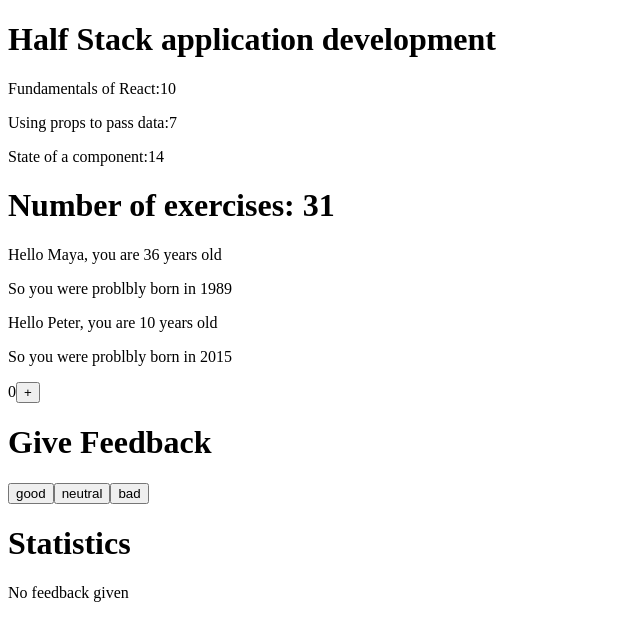
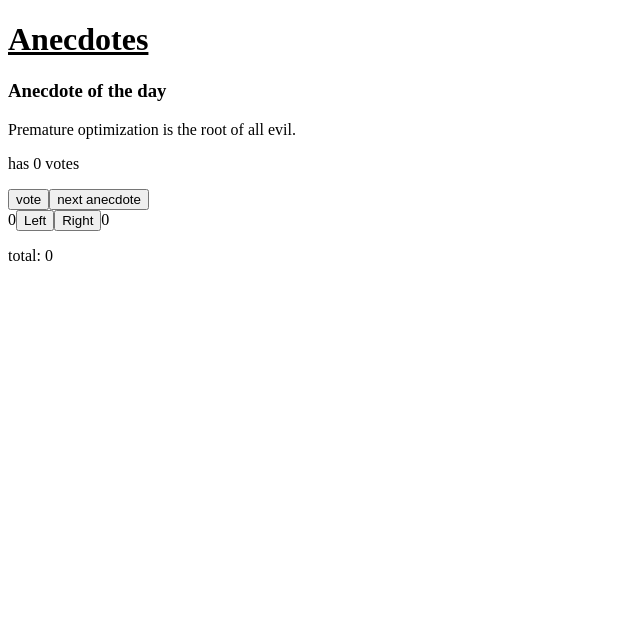
Before and after one commit to JfuseCodes/Courses, a React (Vite) app in the folder Full Stack Open/Part 1/Part1/Part1/: page / in a window 1280 px wide. Shown: the top 640 px of the page, without its empty margins (0-640 px from the left). Built offline with nearby package versions, Linux system fonts and the light colour scheme.

Commit message:
Part 1: 90% complete

```diff
--- a/Full Stack Open/Part 1/Part1/Part1/src/App.jsx
+++ b/Full Stack Open/Part 1/Part1/Part1/src/App.jsx
@@ -1,80 +1,19 @@
-import {NameExample, CounterExample } from "./components/example"
+import {NameExample, CounterExample, LeftRightClickExample, HandlingArrayExample, AsynchronousUpdate, ResetToZeroExample } from "./components/example"
 import { Feedback } from "./components/Feedback"
+import CourseInfo from "./components/CourseInfo"
+import Anecdotes from "./components/Anecdotes"
 
-const Hello = props => {
-  return(
-    <div>
-      <p>
-        Hello {props.name}, you are {props.age} years old
-      </p>
-    </div>
-  )
-}
-
-const Header = props => {
+const App = () => {
 
   return (
-    <header>
-      <h1>{props.text}</h1>
-    </header>
-  )
-}
-
-const Part = props => {
-  return (
-    <p>{props.partNumber}:{props.exerciseCount}</p>
-  )
-}
-
-const Content = (props) => {
-  const content = props.contentToRender.map(obj => <Part key={obj.id} partNumber={obj.name} exerciseCount={obj.exercises}/>)
-  return (
     <div>
-      {content}
-    </div>
-  )
-}
-
-
-const Total = props => {
-  console.log(props)
-
-  return (
-    <footer>
-      <h1>Number of exercises: {props.total[0].exercises + props.total[1].exercises + props.total[2].exercises}</h1>
-    </footer>
-  )
-}
-
-const App = () => {
-  const course = "Half Stack application development";
-
-  const parts = [
-    {
-      id: 1,
-      name: "Fundamentals of React",
-      exercises: 10
-    },
-    {
-      id: 2,
-      name: "Using props to pass data",
-      exercises: 7
-    },
-    {
-    id: 3,
-    name: 'State of a component',
-    exercises: 14
-  }]
-
-  return (
-     <div>
-      <Header text = {course} />
-      <Content contentToRender ={parts}/>
-      <Total total={parts}/>
-
-      <NameExample />
-      <CounterExample />
-      <Feedback />
+      {/* <CourseInfo /> */}
+      {/* <Feedback /> */}
+      <Anecdotes />
+      {/* <HandlingArrayExample /> */}
+      {/* <AsynchronousUpdate /> */}
+      {/* <ResetToZeroExample />  */}
+      <AsynchronousUpdate/>
     </div>
   )
 }
--- /dev/null
+++ b/Full Stack Open/Part 1/Part1/Part1/src/components/Anecdotes.jsx
@@ -0,0 +1,101 @@
+import { useState } from "react"
+
+const AnecdotesOfTheDay = ({anecdotes, selected, votes, handleVote, handleNextAnecdote,}) => {
+
+    return (
+    <div>
+        <header><u><h1>Anecdotes</h1></u></header>
+        <h3>Anecdote of the day</h3>
+        <p>{anecdotes[selected]}</p>
+        <p>has {votes[selected]} {votes[selected] == 1 ? `vote` : `votes`}</p>
+        <button onClick={handleVote}>vote</button>
+        <button onClick={handleNextAnecdote}>next anecdote</button>
+    </div>
+    )
+}
+
+const MostVotes = ({maxNumber}) => {
+
+    return (
+    <div>
+        <header>
+            <h3>Anecdote with most votes</h3>
+        </header>
+        <section>
+            <p></p>
+            <p>has {maxNumber} votes</p>
+        </section>
+    </div>)
+}
+
+const Anecdotes = () => {
+    const getRandomIntInclusive = (min,max) => {
+        min = Math.ceil(min);
+        max = Math.floor(max);
+        return Math.floor(Math.random() * (max - min + 1)) + min
+  }
+
+    const anecdotes = [
+    'If it hurts, do it more often.',
+    'Adding manpower to a late software project makes it later!',
+    'The first 90 percent of the code accounts for the first 90 percent of the development time...The remaining 10 percent of the code accounts for the other 90 percent of the development time.',
+    'Any fool can write code that a computer can understand. Good programmers write code that humans can understand.',
+    'Premature optimization is the root of all evil.',
+    'Debugging is twice as hard as writing the code in the first place. Therefore, if you write the code as cleverly as possible, you are, by definition, not smart enough to debug it.',
+    'Programming without an extremely heavy use of console.log is same as if a doctor would refuse to use x-rays or blood tests when diagnosing patients.',
+    'The only way to go fast, is to go well.'
+  ]
+
+
+  const [ votes, setVote ] = useState({
+    0: 0,
+    1: 0,
+    2: 0,
+    3: 0,
+    4: 0,
+    5: 0,
+    6: 0,
+    7: 0
+  });
+  const [maxNumber, setMaxNumber] = useState(0);
+
+ {/*
+    PSUEDOCODE:
+
+    WHen i click vote for the current quote, the current quotes vote increase
+    automatically the checker checks each anecdote and its votes, the one with the most gets displayed
+    */}
+
+
+    const checkHighNumbers = () => {
+        if(maxNumber > 0){
+            for(let i =0;i <= anecdotes.length - 1;i++) {
+            // console.log(Object.keys(votes))
+            // console.log(Object.values(votes))
+            console.log(votes[i])
+            votes[i] == maxNumber ? console.log(`highest vote is: ${votes[i].key}`) : console.log('not found')
+            // Object.values(votes) == maxNumber ? console.log('max number found!') : console.log('not quite')
+            // if(maxNumber && Object.keys(votes).values == maxNumber) console.log('max number found')
+        }
+    }}
+
+    checkHighNumbers()
+
+  const [ selected, setSelected ] = useState(getRandomIntInclusive(0, anecdotes.length - 1));
+  const handleVote = () => {
+    setVote({...votes, [selected]: votes[selected] + 1 })
+    const updatedVote = maxNumber + 1
+    setMaxNumber(Math.max(...Object.values(votes)))
+    console.log(`maxVote: ${maxNumber}`)
+  }
+  const handleNextAnecdote = () => selected == anecdotes.length - 1 ? setSelected(0) : setSelected(selected + 1)
+
+
+    return (
+        <div>
+            <AnecdotesOfTheDay anecdotes={anecdotes} selected={selected} votes={votes} handleVote={handleVote} handleNextAnecdote={handleNextAnecdote}/>
+            {maxNumber > 0 ? <MostVotes maxNumber={maxNumber}/> : ''}
+        </div>
+    )
+}
+export default Anecdotes
--- /dev/null
+++ b/Full Stack Open/Part 1/Part1/Part1/src/components/CourseInfo.jsx
@@ -0,0 +1,61 @@
+const Header = ({headerText_Style}) => {
+
+  return (
+    <header>{headerText_Style}</header>
+  )
+}
+
+const Part = props => {
+  return (
+    <p>{props.partNumber}:{props.exerciseCount}</p>
+  )
+}
+
+const Content = (props) => {
+  const content = props.contentToRender.map(obj => <Part key={obj.id} partNumber={obj.name} exerciseCount={obj.exercises}/>)
+  return (
+    <div>
+      {content}
+    </div>
+  )
+}
+
+
+const Total = props => {
+  return (
+    <footer>
+      <h3>Number of exercises: {props.total[0].exercises + props.total[1].exercises + props.total[2].exercises}</h3>
+    </footer>
+  )
+}
+
+const CourseInfo = () => {
+const course = "Half Stack application development";
+
+  const parts = [
+    {
+      id: 1,
+      name: "Fundamentals of React",
+      exercises: 10
+    },
+    {
+      id: 2,
+      name: "Using props to pass data",
+      exercises: 7
+    },
+    {
+    id: 3,
+    name: 'State of a component',
+    exercises: 14
+  }]
+    return (
+        <div>
+            <u><h1>Course Info</h1></u>
+            <Header headerText_Style ={<h2>{course}</h2>} />
+            <Content contentToRender={parts}/>
+            <Total total={parts} />
+        </div>
+    )
+}
+
+export default CourseInfo
--- a/Full Stack Open/Part 1/Part1/Part1/src/components/Feedback.jsx
+++ b/Full Stack Open/Part 1/Part1/Part1/src/components/Feedback.jsx
@@ -17,9 +17,10 @@ const FeedbackButton = ({text, clickCounter, count, averageCalc, average}) => {
 const StatisticLine = ({text, value}) => {
 
     return (
-        <div>
-            <p>{text}:{value}</p>
-        </div>
+        <tr>
+            <td>{text}:</td>
+            <td>{value}</td>
+        </tr>
     )
 }
 
@@ -28,20 +29,19 @@ const Statistics = ({good, neutral, bad, average}) => {
 
     return (
         <div>
-
             <table>
                 <tbody>
                     <tr>
-                        <td>statistics</td>
+                        <th>statistics</th>
                     </tr>
+                    <StatisticLine text={"good"} value={good} />
+                    <StatisticLine text={"neutral"} value={neutral} />
+                    <StatisticLine text={"bad"} value={bad} />
+                    <StatisticLine text={"all"} value={total} />
+                    <StatisticLine text={"average"} value={average/3} />
+                    <StatisticLine text={"positive"} value={`${(good/total) * 100}%`} />
                 </tbody>
             </table>
-            <StatisticLine text={"good"} value={good} />
-            <StatisticLine text={"neutral"} value={neutral} />
-            <StatisticLine text={"bad"} value={bad} />
-            <StatisticLine text={"all"} value={total} />
-            <StatisticLine text={"average"} value={average/3} />
-            <StatisticLine text={"positive"} value={`${(good/total) * 100}%`} />
         </div>
     )
 }
@@ -56,27 +56,26 @@ const Feedback = () => {
 
     return( (bad + neutral + good) == 0 ?
     <div>
-        <h1>Give Feedback</h1>
+        <u><h1>UniCafe</h1></u>
+        <h3>Give Feedback</h3>
         <FeedbackButton text={"good"} clickCounter={setGood} count={good} averageCalc={setAverage} average={average}/>
         <FeedbackButton text={"neutral"} clickCounter ={setNeutral} count={neutral} averageCalc={setAverage} average={average}/>
         <FeedbackButton text={"bad"} clickCounter = {setBad} count={bad} averageCalc={setAverage} average={average}/>
-        <h1>Statistics</h1>
+        <h3>Statistics</h3>
         <p>No feedback given</p>
     </div>
 
         :
 
     <div>
-        <h1>Give Feedback</h1>
+        <u><h1>UniCafe</h1></u>
+        <h3>Give Feedback</h3>
         <FeedbackButton text={"good"} clickCounter={setGood} count={good} averageCalc={setAverage} average={average}/>
         <FeedbackButton text={"neutral"} clickCounter ={setNeutral} count={neutral} averageCalc={setAverage} average={average}/>
         <FeedbackButton text={"bad"} clickCounter = {setBad} count={bad} averageCalc={setAverage} average={average}/>
         <Statistics good={good} bad = {bad} neutral={neutral} average={average}/>
     </div>
     )
-
-
-
 }
 
 export {Feedback}
--- a/Full Stack Open/Part 1/Part1/Part1/src/components/example.jsx
+++ b/Full Stack Open/Part 1/Part1/Part1/src/components/example.jsx
@@ -29,7 +29,7 @@ const NameExample = () => {
     )
 }
 
-const CounterExample = (props) => {
+const CounterExample = () => {
 
     const [ counter, setCounter ] = useState(0)
 
@@ -46,7 +46,138 @@ const CounterExample = (props) => {
     )
 }
 
+const LeftRightClickExample = () => {
+    //State Example 1
+    // const [ left, setLeft ] = useState(0)
+    // const [ right, setRight ] = useState(0)
+
+    //State Example 2
+    const [ clicks, setClicks ] = useState({
+        left: 0,
+        right: 0
+    })
+
+    /*{
+    ...clicks
+     -> creates a new object that has copies of all of the properties of the clicks object
+     -> creates copy of clicks object
+        }*/
+
+    // const handleLeftClick = () => {
+    //     const newClicks = {
+    //         ...clicks,
+    //         left: clicks.left + 1,
+
+    //     }
+    //     setClicks(newClicks)
+    // }
+
+    // const handleRightClick = () => {
+    //     const newClicks = {
+    //         ...clicks,
+    //         right: clicks.right + 1,
+
+    //     }
+    //     setClicks(newClicks)
+    // }
+
+    //State Example 3 -> simpler event handler function
+    const handleLeftClick = () => setClicks({...clicks, left: clicks.left + 1})
+    const handleRightClick = () => setClicks({...clicks, right: clicks.right + 1})
+
+
+
+    return (
+        <div>
+            {clicks.left}
+            <button onClick={handleLeftClick}>Left</button>
+            <button onClick={handleRightClick}>Right</button>
+            {clicks.right}
+        </div>
+    )
+}
+
+const HandlingArrayExample = () => {
+
+    const [ left, setLeft ] = useState(0)
+    const [ right, setRight ] = useState(0)
+    const [allClicks, setAll ] = useState([])
+
+    const handleLeftClick = () => {
+        setAll(allClicks.concat('L'))
+        setLeft(left + 1)
+    }
+
+    const handleRightClick = () => {
+        setAll(allClicks.concat('R'))
+        setRight(right + 1)
+    }
+
+    return (
+        <div>
+            {left}
+            <button onClick={handleLeftClick}>Left</button>
+            <button onClick={handleRightClick}>Right</button>
+            {right}
+            <p>{allClicks.join(' ')}</p>
+        </div>
+    )
+}
+
+const AsynchronousUpdate = () => {
+    const [ left, setLeft ] = useState(0)
+    const [ right, setRight ] = useState(0)
+    const [allClicks, setAll ] = useState([])
+    const [ total, setTotal ] = useState(0)
+
+    const handleLeftClick = () => {
+        setAll(allClicks.concat('L'))
+        const updatedLeft = left + 1
+        setLeft(left + 1)
+        setTotal(updatedLeft + right )
+    }
+
+    const handleRightClick = () => {
+        setAll(allClicks.concat('R'))
+        const updatedRight = right + 1
+        setRight(right + 1)
+        setTotal(updatedRight + left)
+    }
+
+
+
+    return(
+         <div>
+            {left}
+            <button onClick={handleLeftClick}>Left</button>
+            <button onClick={handleRightClick}>Right</button>
+            {right}
+            <p>{allClicks.join(' ')}</p>
+            <p>total: {total}</p>
+        </div>
+    )
+}
+
+const ResetToZeroExample = () => {
+    const [ value, setValue ] = useState(10)
+
+    const reset = () => {
+        setValue(0)
+    }
+
+    return (
+        <div>
+            {value}
+            <button onClick={reset}>reset to Zero</button>
+        </div>
+    )
+}
+
 export {
     NameExample,
-    CounterExample
+    CounterExample,
+    LeftRightClickExample,
+    HandlingArrayExample,
+    AsynchronousUpdate,
+    ResetToZeroExample
 }
```
